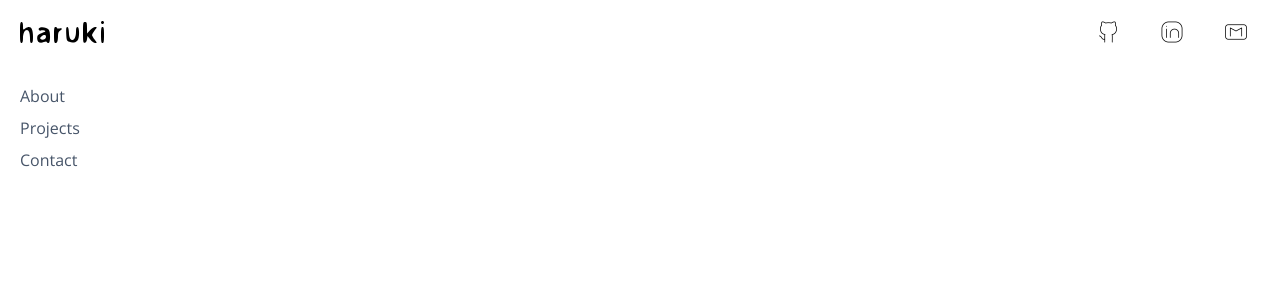
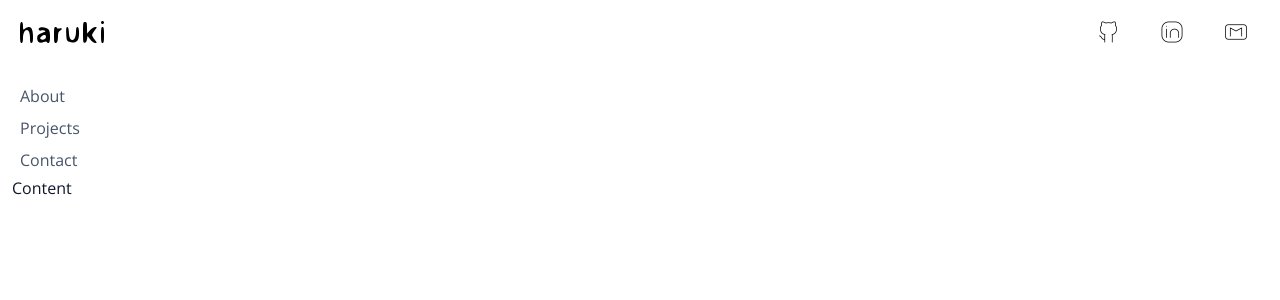
Before and after one commit to HarukiNguyen/portfolio, a React (Vite) app: page / in a window 1280 px wide. Shown: the top 300 px of the page. Built offline with nearby package versions, Linux system fonts and the light colour scheme.

Commit message:
feat: :sparkles: setup content layout

```diff
--- a/src/App.jsx
+++ b/src/App.jsx
@@ -1,9 +1,14 @@
 import Header from "./layouts/Header";
+import Content from "./layouts/Content";
+import {Routes, Route} from "react-router-dom"
 
 function App() {
   return (
     <div className="container px-3 text-slate-900 font-body leading-normal ">
       <Header />
+      <Routes>
+        <Route path="/" element={<Content />} />
+      </Routes>
     </div>
   );
 }
--- a/src/layouts/Content.jsx
+++ b/src/layouts/Content.jsx
@@ -0,0 +1,7 @@
+function Content() {
+  return (
+    <div>Content</div>
+  )
+}
+
+export default Content
```
